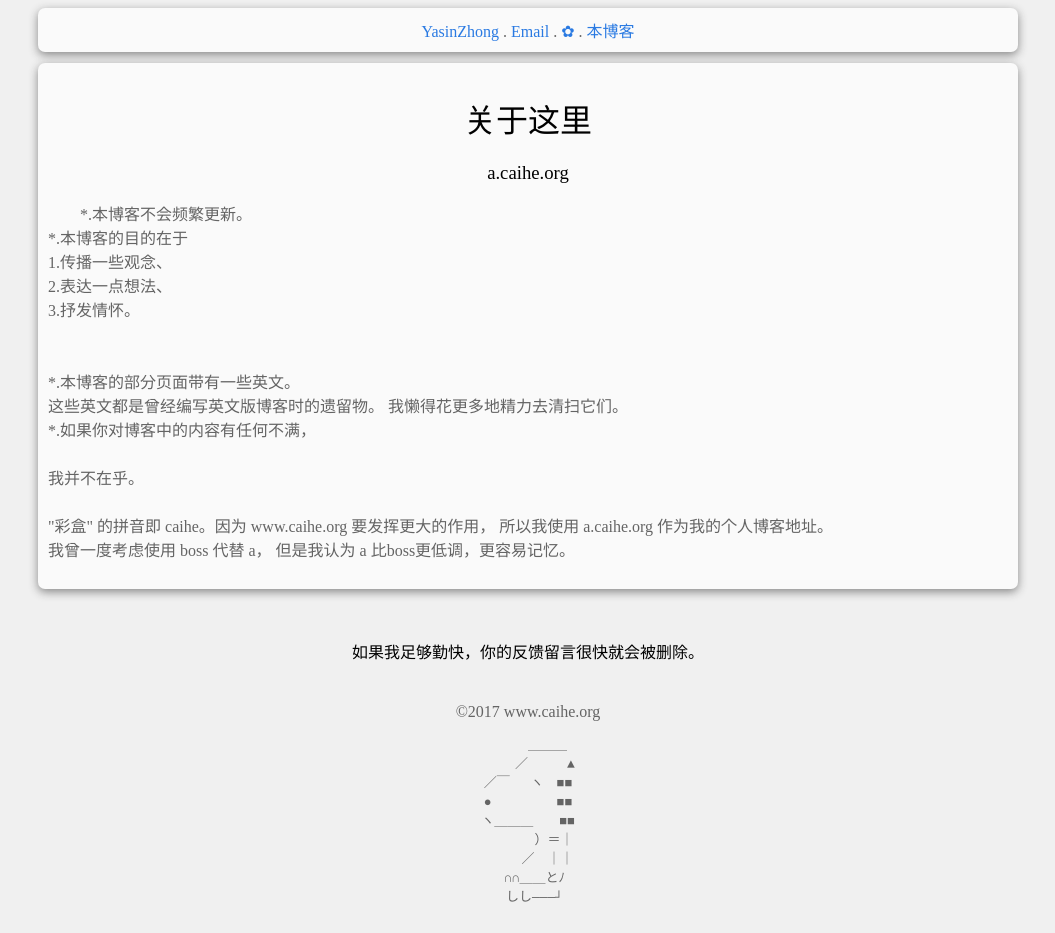
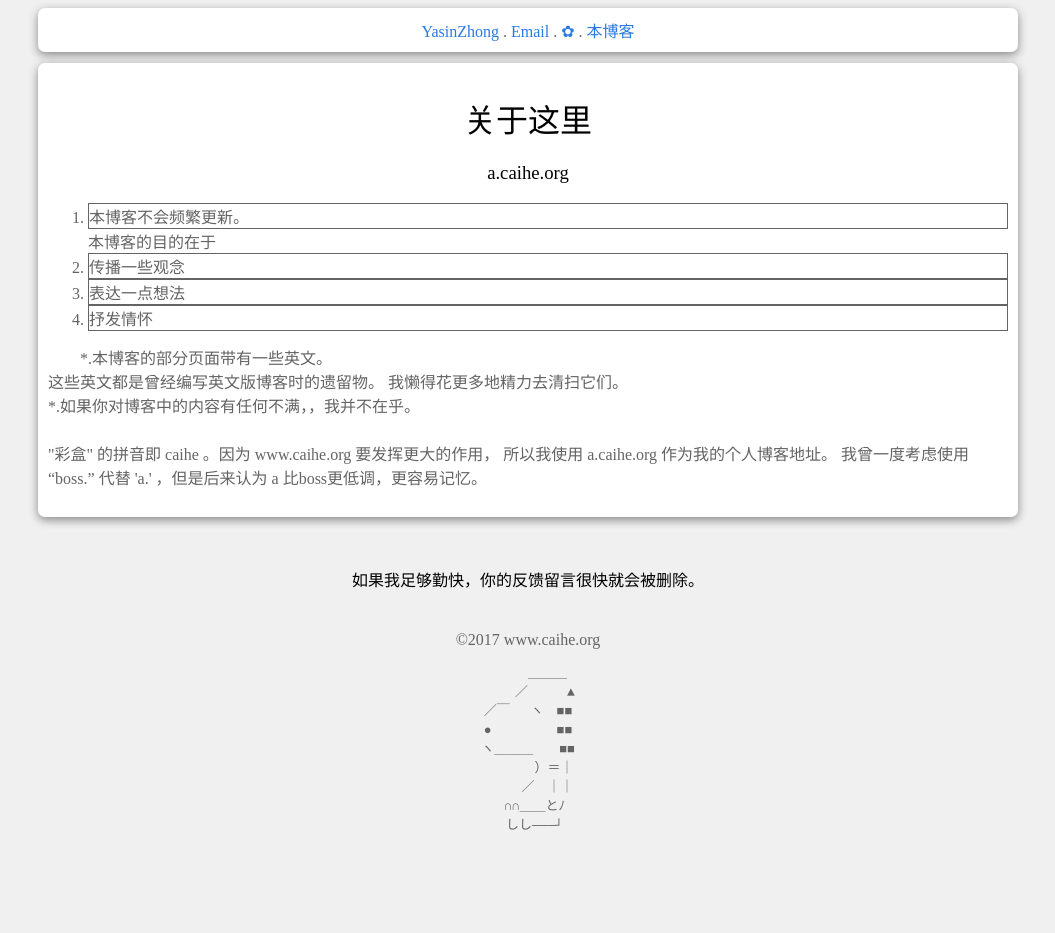
Before and after one commit to YasinZhong/yasinzhong.github.io, a Jekyll site: the page built from Post/SelfIntroduction.html, in a window 1280 px wide. Shown: the whole page, without its empty margins (112-1167 px from the left). Built offline with Jekyll 4.4.1, drawn with Linux system fonts in a browser that asks for light colours; comment, search, counter and statistics services are not loaded; after the commit the page ends 900 px from its top, so only the background shows below that.

Commit message:
2018/03/09

```diff
--- a/Post/SelfIntroduction.html
+++ b/Post/SelfIntroduction.html
@@ -4,22 +4,24 @@ title: 关于这里
 ---
 
 <h1> 关于这里 </h1>
+
 <h3>a.caihe.org</h3>
+
+<ol>
+  <li>本博客不会频繁更新。</li>
+  本博客的目的在于
+  <li>传播一些观念</li>
+  <li>表达一点想法</li>
+  <li>抒发情怀</li>
+</ol>
+
 <p>
-  *.本博客不会频繁更新。<br/>
-  *.本博客的目的在于<br/>
-  1.传播一些观念、<br/>
-  2.表达一点想法、<br/>
-  3.抒发情怀。<br/>
-  <br/><br/>
   *.本博客的部分页面带有一些英文。<br/>
   这些英文都是曾经编写英文版博客时的遗留物。
   我懒得花更多地精力去清扫它们。<br/>
-  *.如果你对博客中的内容有任何不满，<br/><br/>
-  我并不在乎。
+  *.如果你对博客中的内容有任何不满，，我并不在乎。
   <br/><br/>
-  "彩盒" 的拼音即 caihe。因为 www.caihe.org  要发挥更大的作用，
-  所以我使用 a.caihe.org 作为我的个人博客地址。<br/>
-  我曾一度考虑使用 boss 代替 a，
-  但是我认为 a 比boss更低调，更容易记忆。
+  "彩盒" 的拼音即 caihe 。因为 www.caihe.org  要发挥更大的作用，
+  所以我使用 a.caihe.org 作为我的个人博客地址。
+  我曾一度考虑使用 “boss.” 代替 'a.' ，但是后来认为 a 比boss更低调，更容易记忆。
 </p>
--- a/cssjs/a.css
+++ b/cssjs/a.css
@@ -12,10 +12,14 @@ p
   line-height:1.5em;
   text-indent:2em;
 }
+q
+{
+	font-style:italic;
+}
 
 #div-content,#div-header
 {
-	background-color:rgb(250,250,250);
+	background-color:white;
 	margin: auto;
 	margin-bottom: 0.7em;
 	height: auto;
@@ -31,6 +35,12 @@ p
 	box-shadow: 0px 3px 10px #888888;
 }
 
+
+
+li
+{
+	border:1px solid;
+}
 
 .LiC1
 {
```
Also changed, not shown: _posts/2018-2-2-WhatIsLife.html (added, +10 -0 lines), _posts/2018-2-2-WhatToRead.html (added, +10 -0 lines).
